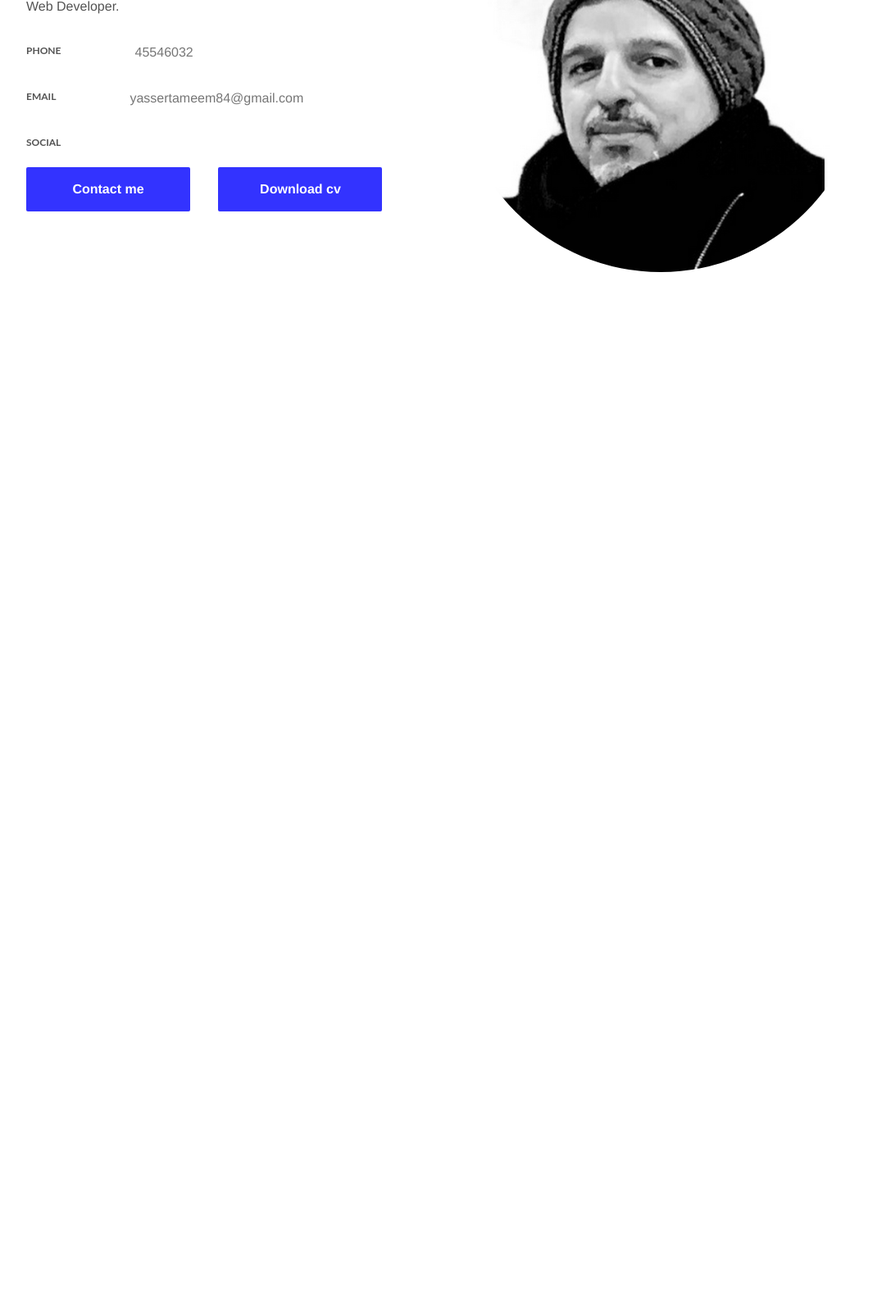
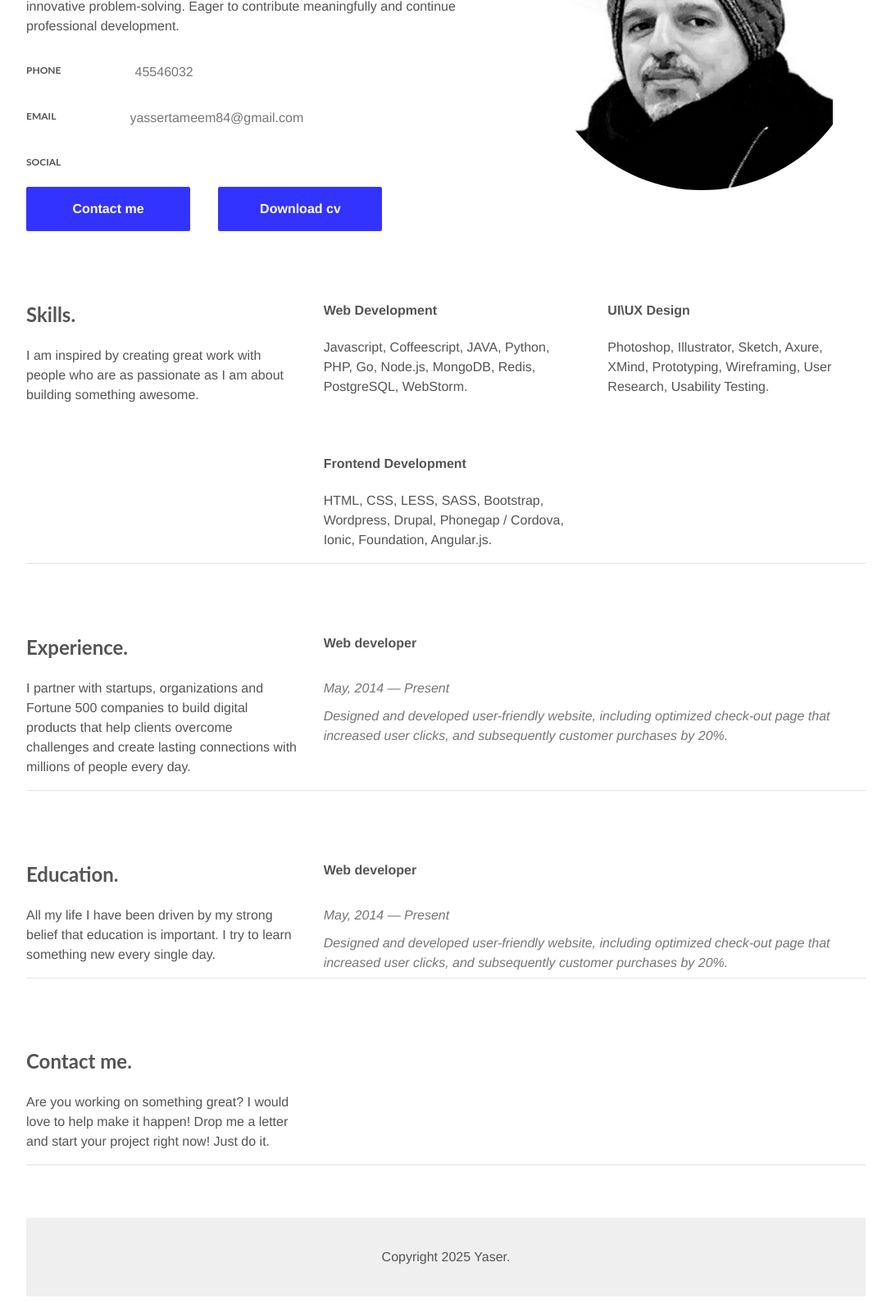
Before and after one commit to yasertamim/my-profile, a plain HTML site: page index.html in a window 1280 px wide. Shown: the part 268-1858 px from the top of the page at 82% size, without its empty margins (96-1183 px from the left). Before the commit the page ends 800 px from the top, so only its background shows below. Drawn offline with Linux system fonts and the light colour scheme.

Commit message:
adding more content

```diff
--- a/index.html
+++ b/index.html
@@ -5,21 +5,23 @@
   <meta name="viewport" content="width=device-width, initial-scale=1.0" />
   <title>My Simple Website</title>
   <link rel="stylesheet" href="style.css" />
+  <link rel="stylesheet" href="responsive.css" />
 
 </head>
 <body>
 <header>
 <div class="container">
   <nav class="menu">
-    <a href="#" class="logo">
-      Yaser
-    </a>
+    <a href="#" class="logo">&lt;/Yaser&gt;</a>
     <a href="#" class="menu-itm">Hello</a>
-     <a href="#" class="menu-itm">Skills</a>
-     <a href="#" class="menu-itm">Experience</a>
-     <a href="#" class="menu-itm">Education</a>
-     <a href="#" class="menu-itm">Contact me</a>
+     <a href="#skills" class="menu-itm">Skills</a>
+     <a href="#experience" class="menu-itm">Experience</a>
+     <a href="#education" class="menu-itm">Education</a>
+     <a href="#contact" class="menu-itm">Contact me</a>
+     <div id="menu-sm" >
+      <svg xmlns="http://www.w3.org/2000/svg" viewBox="0 0 448 512" width="30px"  ><!--!Font Awesome Free 6.7.2 by @fontawesome - https://fontawesome.com License - https://fontawesome.com/license/free Copyright 2025 Fonticons, Inc.--><path d="M0 96C0 78.3 14.3 64 32 64l384 0c17.7 0 32 14.3 32 32s-14.3 32-32 32L32 128C14.3 128 0 113.7 0 96zM0 256c0-17.7 14.3-32 32-32l384 0c17.7 0 32 14.3 32 32s-14.3 32-32 32L32 288c-17.7 0-32-14.3-32-32zM448 416c0 17.7-14.3 32-32 32L32 448c-17.7 0-32-14.3-32-32s14.3-32 32-32l384 0c17.7 0 32 14.3 32 32z"/></svg>
 
+     </div>
 
   </nav>
 
@@ -29,16 +31,17 @@
 <!--
 <object data="education.html" width="100%" height="500px"></object>
 -->
-<section id="hello" class="section">
+<section id="hello" class="section" >
     <div class="grid">
-        <div class="flex-container sec">
-            <h1>
+        <div class="flex-container sec-info">
+            <h1 >
                 <span class="point">
                     I am Yaser Hani Timim
                 </span>
-            </h2>
+            </h1>
             <p>
-              <span>I am a Web Developer located in Hartford, Connecticut. I currently work as a part time Remote Junior Web Developer for Coolor, located in Las Vegas. I am looking to take on more work and to increase my skills as a Web Developer.
+              <span>
+                Highly motivated IT enthusiast with expertise in .NET Core, Umbraco, and web development, along with solid experience in related skills. Seeking challenging opportunities for professional growth, combining IT passion with artistic creativity for innovative problem-solving. Eager to contribute meaningfully and continue professional development.
               </span>
             </p>
             <p class="info">
@@ -62,20 +65,201 @@
                 </span>
             </p>
             <div class="about-btns">
-                <a data-toggle="modal" data-target="#contact-modal" href="#" class="site-btn">Contact me</a>
-                <a href="./download/example.pdf" class="site-btn gray-btn">Download cv</a>
+                <a href="#contact" class="site-btn">Contact me</a>
+                <a href="media/Yaser-cv-no (1).pdf" class="site-btn gray-btn">Download cv</a>
             </div>
 
         </div>
 
-        <div class="sec">
-        <img class="pic" src="media/unnamed.png">
+        <div class="sec-pic">
+          <img class="pic" src="media/unnamed.png">
         </div>
     </div>
 
 </section>
 
+<!-- Skills -->
+ <section id="skills" class="section">
+  <div class="grid-2">
+    <div class="block">
+      <h1>
+          <span class="point">
+              Skills.
+          </span>
+      </h1>
+      <p>
+
+          I am inspired by creating great work with people who are as passionate as I am about building something awesome.
+
+      </p>
+    </div>
+    <div class="grid-2-4">
+      <div>
+         <h4>
+          <span class="point">
+              Web Development
+          </span>
+      </h4>
+      <p>
+        <span>
+         Javascript, Coffeescript, JAVA, Python, PHP, Go, Node.js, MongoDB, Redis, PostgreSQL, WebStorm.
+        </span>
+      </p>
+      </div>
+
+       <div>
+         <h4>
+          <span class="point">
+              UI\UX Design
+          </span>
+      </h4>
+      <p>
+        <span>
+         Photoshop, Illustrator, Sketch, Axure, XMind, Prototyping, Wireframing, User Research, Usability Testing.
+        </span>
+      </p>
+      </div>
+       <div>
+         <h4>
+          <span class="point">
+              Frontend Development
+          </span>
+      </h4>
+      <p>
+        <span>
+         HTML, CSS, LESS, SASS, Bootstrap, Wordpress, Drupal, Phonegap / Cordova, Ionic, Foundation, Angular.js.
+        </span>
+      </p>
+      </div>
+
+    </div>
+
+
+  </div>
+
+</section>
+
+<!-- Experience -->
+
+
+<section id="experience" class="section">
+  <div class="grid-2">
+    <div class="block">
+      <h1>
+          <span class="point">
+              Experience.
+          </span>
+      </h1>
+      <p>
+
+       I partner with startups, organizations and Fortune 500 companies to build digital products that help clients overcome challenges and create lasting connections with millions of people every day.
+
+      </p>
+    </div>
+    <div class="flex-container">
+      <div class="flex-container">
+         <h4>
+          <span class="point">
+              Web developer
+          </span>
+        </h4>
+        <span class="opacity-box">May, 2014 — Present</span>
+        <span class="opacity-box">Designed and developed user-friendly website, including optimized check-out page that increased user clicks, and subsequently customer purchases by 20%.</span>
+
+      </div>
+
+       <div>
+
+      </div>
+       <div>
+
+      </div>
+
+    </div>
+
+
+  </div>
+
+</section>
+
+<!--Education-->
+
+<section id="education" class="section">
+  <div class="grid-2">
+    <div class="block">
+      <h1>
+          <span class="point">
+              Education.
+          </span>
+      </h1>
+      <p>
+
+        All my life I have been driven by my strong belief that education is important. I try to learn something new every single day.
+      </p>
+    </div>
+    <div class="flex-container">
+      <div class="flex-container">
+         <h4>
+          <span class="point">
+              Web developer
+          </span>
+        </h4>
+        <span class="opacity-box">May, 2014 — Present</span>
+        <span class="opacity-box">Designed and developed user-friendly website, including optimized check-out page that increased user clicks, and subsequently customer purchases by 20%.</span>
+
+      </div>
+
+       <div>
+
+      </div>
+       <div>
+
+      </div>
+
+    </div>
+
+
+  </div>
+
+</section>
+
+<!--Education-->
+
+<section id="contact" class="section">
+  <div class="grid-2">
+    <div class="block">
+      <h1>
+          <span class="point">
+              Contact me.
+          </span>
+      </h1>
+      <p>
+
+        Are you working on something great? I would love to help make it happen! Drop me a letter and start your project right now! Just do it.      </p>
+    </div>
+    <div class="flex-container">
+      <div class="flex-container">
+
+
+      </div>
+
+       <div>
+
+      </div>
+       <div>
+
+      </div>
+
+    </div>
+
+
+  </div>
+
+</section>
+
+
 <footer>
+  <p>Copyright 2025 Yaser.</p>
 
 </footer>
   <script src="script.js"></script>
--- a/responsive.css
+++ b/responsive.css
@@ -0,0 +1,46 @@
+@media (max-width: 990px) {
+    .grid {
+        grid-template-columns: 1fr;
+        width: 100%;            /* Full width */
+        box-sizing: border-box; /* Includes padding/border in width */
+        margin: 0;              /* Optional: remove margins */
+        padding: 0;
+
+    }
+    .grid-2 {
+        grid-template-columns: 1fr;
+        width: 100%;            /* Full width */
+        box-sizing: border-box; /* Includes padding/border in width */
+        margin: 0;              /* Optional: remove margins */
+        padding: 0;
+
+    }
+    .grid-2-4 {
+        grid-template-columns: 1fr;
+        width: 100%;            /* Full width */
+        box-sizing: border-box; /* Includes padding/border in width */
+        margin: 0;              /* Optional: remove margins */
+        padding: 0;
+
+    }
+    .sec-info{
+            order: 1;
+    }
+
+    .menu-itm{
+        display: none;
+    }
+
+    #menu-sm{
+
+        display: block;
+    }
+    .about-btns{
+        display: flex;
+        flex-direction: row;
+
+    }
+
+
+
+}
--- a/style.css
+++ b/style.css
@@ -11,24 +11,39 @@ html{
     font-size: 16px;
     line-height: 1.5;
     color: #545454;
+     scroll-behavior: smooth;
 }
-
+h2 {
+    font-size: 30px;
+    line-height: 1.4;
+}
 h1, h2 {
     font-weight: 700;
     font-family: Lato, sans-serif;
 }
+
 header{
     padding: 40px 0;
     position: fixed;
     top: 0;
     left: 0;
-    width: 100%;
+
+  width: 100%;
+  z-index: 1000;
     background: #fff;
 
     border-bottom: 1px solid #e3e3e3;
     margin-bottom: 2rem;
 
 
+}
+
+footer{
+    background-color: #efefef;
+    text-align: center;
+    padding: 20px 0;
+
+    width: 100%;
 }
 
 .hidden{
@@ -50,6 +65,23 @@ header{
     margin-left: 0;
     margin-right: auto;
 }
+.logo {
+  font-family: 'Courier New', Courier, monospace;
+  font-size: 28px;
+  font-weight: bold;
+  color: #1e293b; /* dark slate */
+  text-decoration: none;
+  letter-spacing: 1px;
+}
+
+.logo .dot {
+  color: #3b82f6; /* Tailwind's blue-500 */
+}
+#menu-sm{
+
+    display: none;
+}
+
 
 a{
     text-decoration: none;
@@ -60,12 +92,31 @@ a{
 .grid{
     display: grid;
     grid-template-columns: 3fr 2fr;
+    gap: 2rem;
 
 }
+.grid-2{
+    display: grid;
+    grid-template-columns: 2fr 4fr ;
+    gap: 2rem;
+}
+.grid-2-4{
+    display: grid;
+    grid-template-columns: 2fr 2fr;
+    gap: 2rem;
+}
+
+
 .flex-container{
     display: flex;
     flex-direction: column;
 
+}
+
+.opacity-box {
+    margin-top: 10px;
+    font-style: italic;
+    opacity: .8;
 }
 .span-title {
     font-size: 12px;
@@ -102,11 +153,17 @@ a{
     border: none;
     border-radius: 2px;
 }
+.section{
+     border-bottom: 1px solid #e3e3e3;
+     margin-bottom: 4rem;
+     scroll-margin-top: 100px;
+}
+
 
 .about-btns .site-btn {
     margin-right: 30px;
 }
 
-.sec{
-    height: 500px;
+.sec-pic, .sec-pic{
+    height: 400px;
 }
```
Also changed, not shown: 1 other file.
